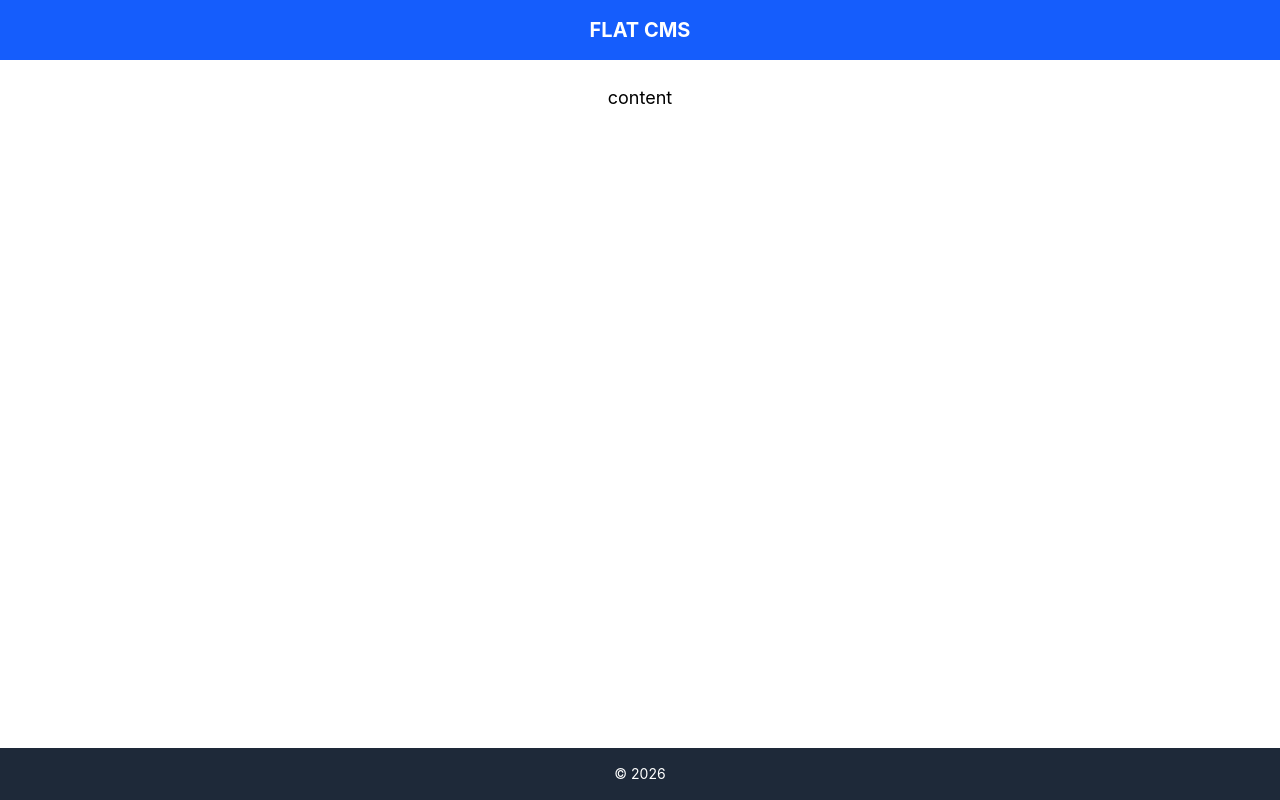
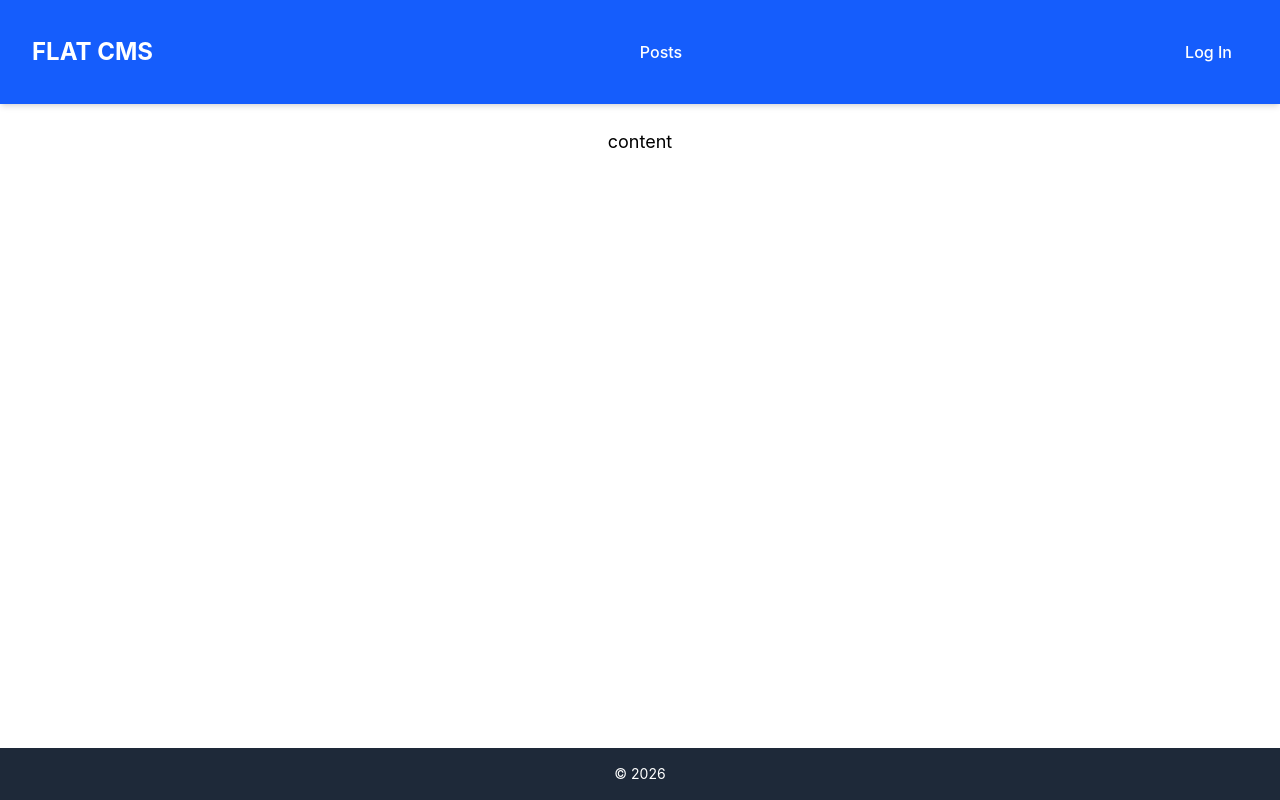
Before and after one commit to celier-choque/Flat-CMS, a React (Vite) app: page / in a window 1280 px wide. Built offline with nearby package versions, Linux system fonts and the light colour scheme.

Commit message:
post and log in button added

```diff
--- a/src/components/Header.tsx
+++ b/src/components/Header.tsx
@@ -1,9 +1,20 @@
 const Header = () => {
     return (
-        <header className="bg-blue-600 text-white p-4 text-center">
-            <h1 className="text-xl font-bold">
-                FLAT CMS
-            </h1>
+        <header className="bg-blue-600 text-white p-4 shadow-md">
+            <div className="container mx-auto px-4 py-4 flex flex-col sm:flex-row items-center justify-between gap-4">
+                <h1 className="text-2xl font-bold">FLAT CMS</h1>
+                <nav className="flex gap-4">
+                    <button className="px-4 py-2 rounded font-medium transition">
+                        Posts
+                    </button>
+                </nav>
+
+                <div>
+                    <button className="px-4 py-2 rounded font-medium transition">
+                        Log In
+                    </button>
+                </div>
+            </div>
         </header>
     );
 };
```
